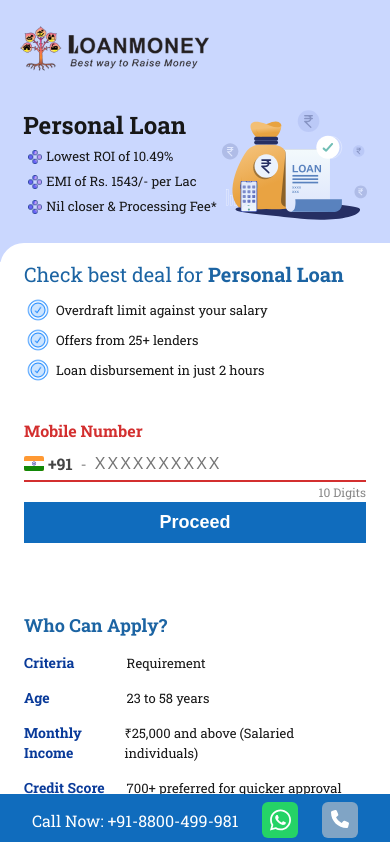
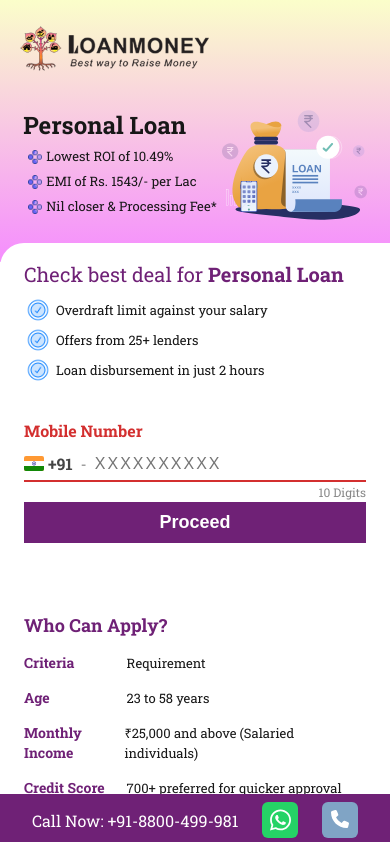
Before and after one commit to loanmoneyindia/lmi_lp, a Next.js app: page / in a window 390 px wide. Shown: the top 842 px of the page. Built offline with nearby package versions, Linux system fonts and the light colour scheme.

Commit message:
Change theme color

```diff
--- a/src/app/globals.css
+++ b/src/app/globals.css
@@ -40,8 +40,8 @@ ul, ol{list-style: none;}
   grid-template-columns: repeat(12, 1fr);
 }
 .left-section{
-  background: linear-gradient(180deg, #cad7fe, rgba(243, 244, 255, 0));
-  background-color: #cad7fe;
+  background: linear-gradient(180deg, rgb(251, 254, 202), rgba(255, 243, 250, 0));
+  background-color: #f58dfe;
   display: block;
   float: left;
   padding: 24px;
@@ -127,7 +127,7 @@ ul, ol{list-style: none;}
   height: 36px;
   line-height: 34px;
   padding: 0;
-  background: #106cbd;
+  background: #6f2176;
   text-align: center;
   border-radius: 6px;
 }
@@ -141,7 +141,7 @@ ul, ol{list-style: none;}
   padding: 84px 175px 0;
 }
 .title h2{
-  color: #1c64a3;
+  color: #6f2176;
   font-size: 26px;
   line-height: 32px;
   font-weight: 500;
@@ -225,7 +225,7 @@ ul, ol{list-style: none;}
 .form_btn{
   width: 100%;
   padding: 10px;
-  background: #106cbd;
+  background: #6f2176;
   border: none;
   color: #fff;
   font-size: 18px;
@@ -242,7 +242,7 @@ ul, ol{list-style: none;}
 }
 
 .title2{
-  color: #1c64a3;
+  color: #6f2176;
   font-size: 22px;
 }
 
@@ -264,7 +264,7 @@ ul, ol{list-style: none;}
 .flex .item:first-child{
   width: 30%;
   font-weight: bold;
-  color: #093a99;
+  color: #6f2176;
   font-size: 14px;
 }
 .flex .item{
@@ -305,10 +305,10 @@ ul, ol{list-style: none;}
   line-height: 22px;
 }
 
-.info a{color: #106cbd;font-size: 16px;}
+.info a{color: #6f2176;font-size: 16px;}
 
 .custom-list a{
-  color: #093a99;
+  color: #6f2176;
 }
 
 .disclaimer{
@@ -425,7 +425,6 @@ ul, ol{list-style: none;}
   .left-section{
     height: auto;
     padding: 25px 15px 0;
-    background-color: #cad7fe;
     grid-column: unset;
     z-index: -1;
     overflow: hidden;
@@ -482,7 +481,7 @@ ul, ol{list-style: none;}
     padding: 70px 0 0 0;
   }
   .title2 {
-      color: #1c64a3;
+      color: #6f2176;
       font-size: 18px;
       line-height: 25px;
   }
@@ -511,7 +510,7 @@ ul, ol{list-style: none;}
     left: 0;
     right: 0;
     bottom: 0;
-    background: #106cbd;
+    background: #6f2176;
     margin: 0;
     text-align: center;
     padding: 0;
--- a/src/components/PrivacyPolicy/PrivacyPolicyContent.jsx
+++ b/src/components/PrivacyPolicy/PrivacyPolicyContent.jsx
@@ -6,7 +6,7 @@ const PrivacyPolicyContent = () => {
         <CallNow />
         <section className="right_section">
           <div className="title">
-            <h2>Privacy Policy</h2>
+            <h2><strong>Privacy Policy</strong></h2>
           </div>
           <p class="info">This privacy policy sets out how Loanmoney.co uses and protects any information that you give Loanmoney.co when you use this website.</p>
           <p class="info">Loanmoney.co is committed to ensuring that your privacy is protected. Should we ask you to provide certain information by which you can be identified when using this website, and then you can be assured that it will only be used in accordance with this privacy statement.</p>
```
